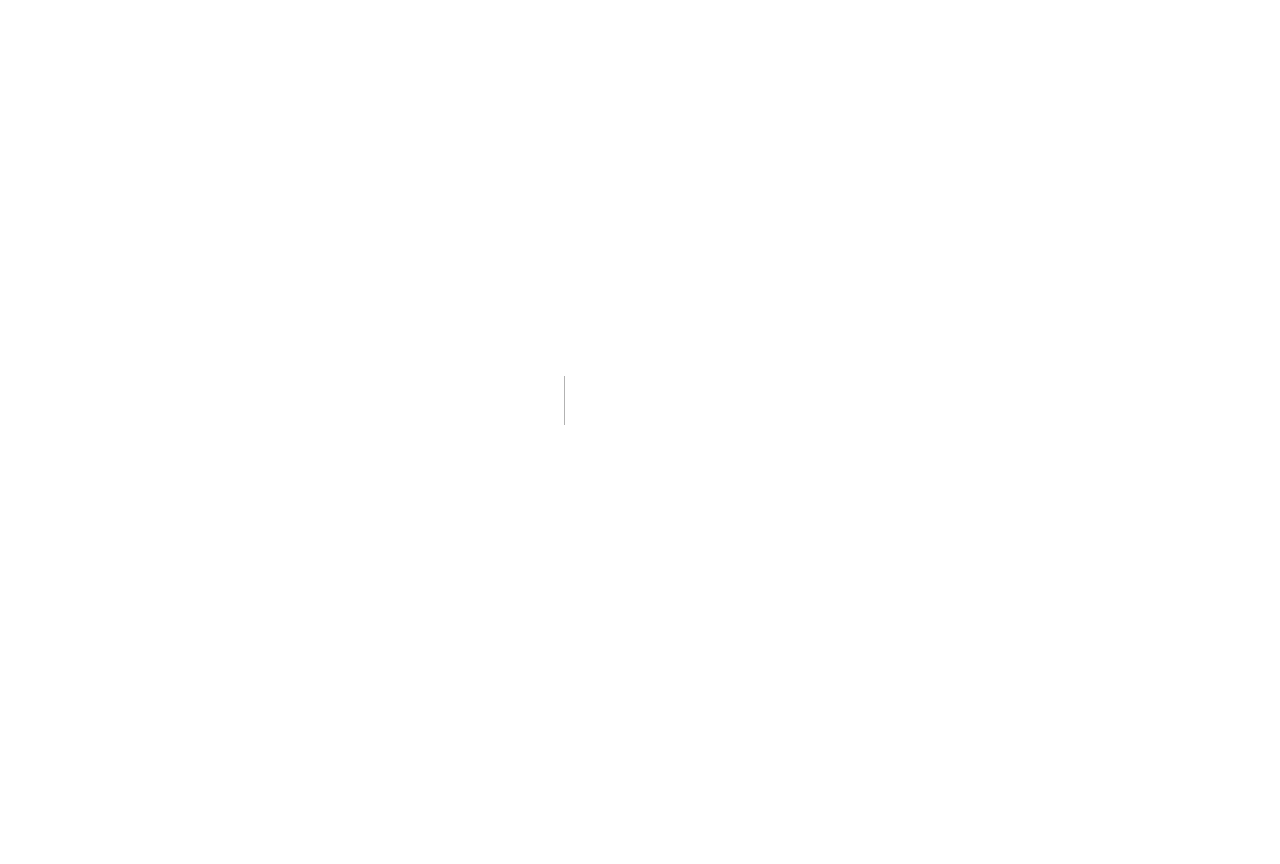
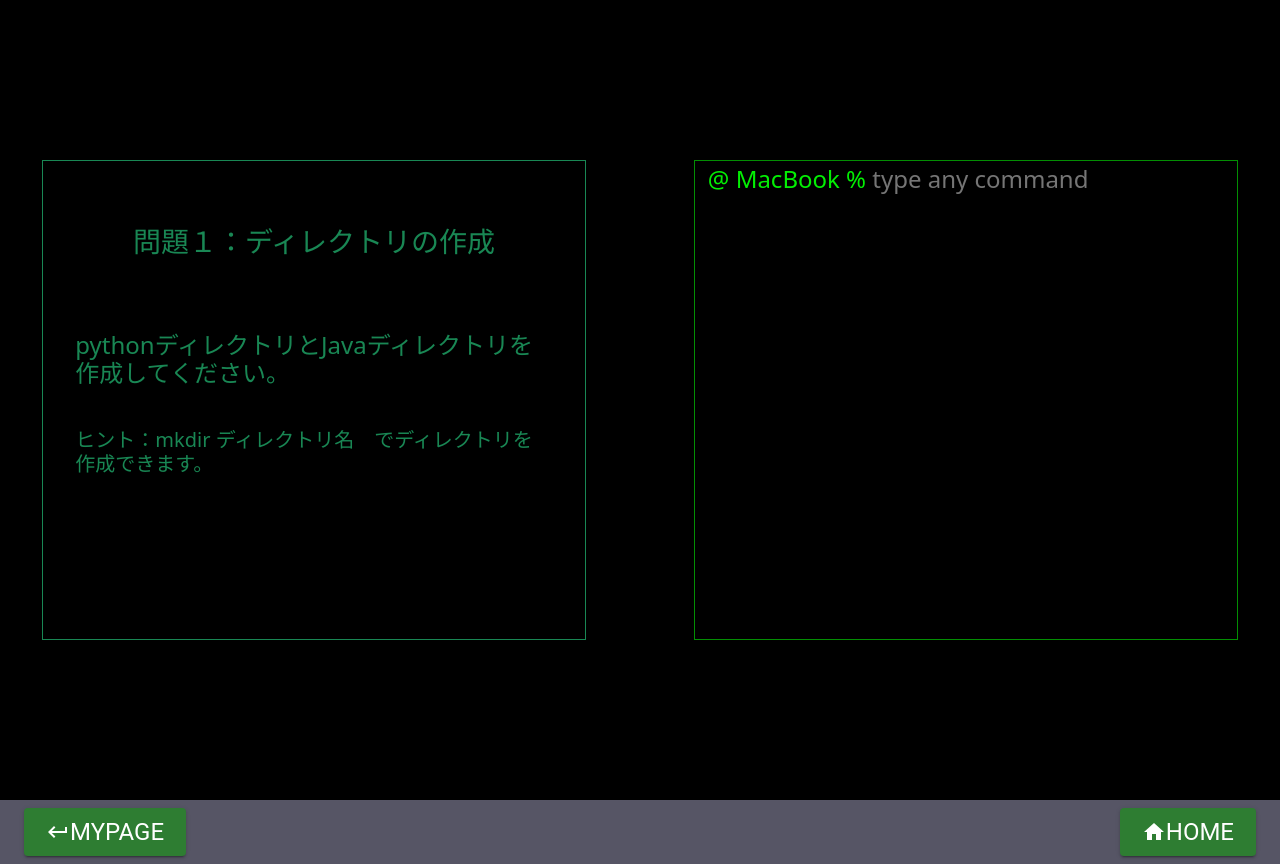
Before and after one commit to Hayato-Kossy/CLI-Command-Quiz-With-NextJS, a Next.js app in the folder cli-command-quiz/: page /fileDirectoryQuiz/1 in a window 1280 px wide. Before the commit this address had no page. Before the commit the page ends 800 px from the top, so only its background shows below. Built offline with nearby package versions, Linux system fonts and the light colour scheme.

Commit message:
feat/adding Quiz1

```diff
--- /dev/null
+++ b/cli-command-quiz/componets/fileDirectoryQuizCLI.tsx
@@ -0,0 +1,106 @@
+import * as React from 'react';
+import { useRef, useLayoutEffect} from 'react';
+import 'bootstrap/dist/css/bootstrap.min.css';
+import { useState } from 'react';
+import { CLI } from '@/src/model/CLI';
+import { HomeAppBar } from './appBar';
+const cli:CLI = new CLI();
+let histories = ["",];
+let historiesCnt = 0;
+
+function FileDirectoryQuizCLI({ userName }: { userName: string}) {
+    const [CLIInputDiv, setCLIInputDiv] = useState('');
+
+    const handleChangeCLIInputDiv = (e: React.ChangeEvent<HTMLInputElement>) => {
+        setCLIInputDiv(e.target.value);
+    }
+
+    const scrollBottomRef = useRef<HTMLDivElement>(null);
+    useLayoutEffect(() => {
+        scrollBottomRef?.current?.scrollIntoView();
+    });
+
+    const executeCLI = (e: React.KeyboardEvent<HTMLInputElement>) => {
+        if ( e.key === 'Enter') {
+            if (CLIInputDiv !== "" && CLIInputDiv !== null) histories.push(CLIInputDiv)
+            setCLIInputDiv("");
+            appendEchoParagrah();
+            appendResultParagraph(evaluatedResultsString());
+            console.log(cli.getUserData);
+        } else if (e.key === "ArrowUp") {
+            cursorUpToGetHistories();
+        } else if (e.key === "ArrowDown") {
+            cursorDownToGetHistories();
+        }
+        else return
+    }
+
+    const appendEchoParagrah = () => {
+        let CLITextOutPut = document.getElementById("CLITextOutPut")!
+        CLITextOutPut.innerHTML +=
+        `
+        <div className="m-0 output-text align-top">
+        <span>&nbsp;${userName}</span>
+        <span>@</span>
+        <span className='mr-3'> MacBook %&nbsp;${CLIInputDiv}</span>
+        </div>
+        `
+    }
+
+    const appendResultParagraph =(message:string) => {
+        let CLITextOutPut = document.getElementById("CLITextOutPut")!
+        CLITextOutPut.innerHTML +=
+        `
+        <div class="m-0 output-text">
+        <span>&nbsp;${userName}</span> % ${message}
+        </div>
+        `
+    }
+
+    const  evaluatedResultsString = () => {
+        let parsedStringInputArray:string[] = CLIInputDiv.trim().split(" ");
+        return cli.evaluatedResultsStringFromParsedStringInputArray(parsedStringInputArray);
+    }
+
+    const cursorUpToGetHistories = () =>{
+        setCLIInputDiv(histories[historiesCnt])
+        historiesCnt -= 1
+        if (0 > historiesCnt) historiesCnt = histories.length - 1
+
+    }
+
+    const cursorDownToGetHistories = () => {
+        setCLIInputDiv(histories[historiesCnt])
+        historiesCnt += 1
+        if (histories.length <= historiesCnt) historiesCnt = 0
+    }
+  return (
+<div className="container col-md-5 px-0" id="content">
+        <div id="CLITextOutPut"className="CLI output-text ml-3"></div>
+            <div className="m-0 output-text ml-3">
+            <span>&nbsp;{userName}</span>
+              <span>&nbsp;@</span>
+              <span className='mr-3'> MacBook %&nbsp;
+              <input
+              style={{
+                background:"transparent",
+                color:"	#28a745",
+                outline:"none",
+                border:"none",
+                fontSize:"x-large",
+                width:"45%",
+              }}
+              value={CLIInputDiv}
+              onChange={handleChangeCLIInputDiv}
+              onKeyDown={executeCLI}
+              placeholder="type any command"
+              type="text"
+              />
+            <div ref={scrollBottomRef}></div>
+                </span>
+            </div>
+            </div>
+)
+}
+
+export default FileDirectoryQuizCLI
--- /dev/null
+++ b/cli-command-quiz/pages/Quiz/Quiz1.tsx
@@ -0,0 +1,19 @@
+import React from 'react'
+
+function Quiz1() {
+  return (
+    <div id="Quiz" className="bg-result container border border-success vh-60 p-3  col-md-5">
+        <div id="title" className="p-5 text-center">
+            <h3 className="text-success" id="question">問題１：ディレクトリの作成</h3>
+        </div>
+        <div className="p-3">
+            <h4 className="text-success">pythonディレクトリとJavaディレクトリを作成してください。</h4>
+        </div>
+        <div className="p-3">
+            <h5 className="text-success">ヒント：mkdir ディレクトリ名　でディレクトリを作成できます。</h5>
+        </div>
+    </div>
+    )
+}
+
+export default Quiz1
--- /dev/null
+++ b/cli-command-quiz/pages/fileDirectoryQuiz/[id].tsx
@@ -0,0 +1,25 @@
+import React from 'react'
+import FileDirectoryQuizCLI from '@/componets/fileDirectoryQuizCLI'
+import Quiz1 from '../Quiz/Quiz1'
+import { HomeAppBar } from '@/componets/appBar'
+const userName = localStorage.getItem("userName")!
+
+function fileDirectoryQuiz() {
+  return (
+    <>
+    <div className="bg-result vh-100 d-flex flex-column justify-content-center">
+    <div className="row">
+    <Quiz1></Quiz1>
+    <FileDirectoryQuizCLI userName={userName}></FileDirectoryQuizCLI>
+    </div>
+    </div>
+    <footer>
+    <div className="d-flex">
+    <HomeAppBar></HomeAppBar>
+    </div>
+    </footer>
+    </>
+)
+}
+
+export default fileDirectoryQuiz
--- a/cli-command-quiz/pages/myPage/[id].tsx
+++ b/cli-command-quiz/pages/myPage/[id].tsx
@@ -1,8 +1,8 @@
 import React from 'react'
 import Modes from '../../componets/modes'
-import PrevStudyReport from '@/componets/prevStudyReport'
 import Container from '@mui/material/Container';
 function myPage() {
+
   return (
     <Container maxWidth='lg'>
       <Modes/>
```
Also changed, not shown: cli-command-quiz/componets/fileDirectoryQuizButton.tsx (added, +26 -0 lines), cli-command-quiz/componets/freeModeButton.tsx (added, +26 -0 lines), cli-command-quiz/componets/modes.tsx (+4 -30 lines), cli-command-quiz/pages/Quiz/Quiz2.tsx (added, +9 -0 lines).
